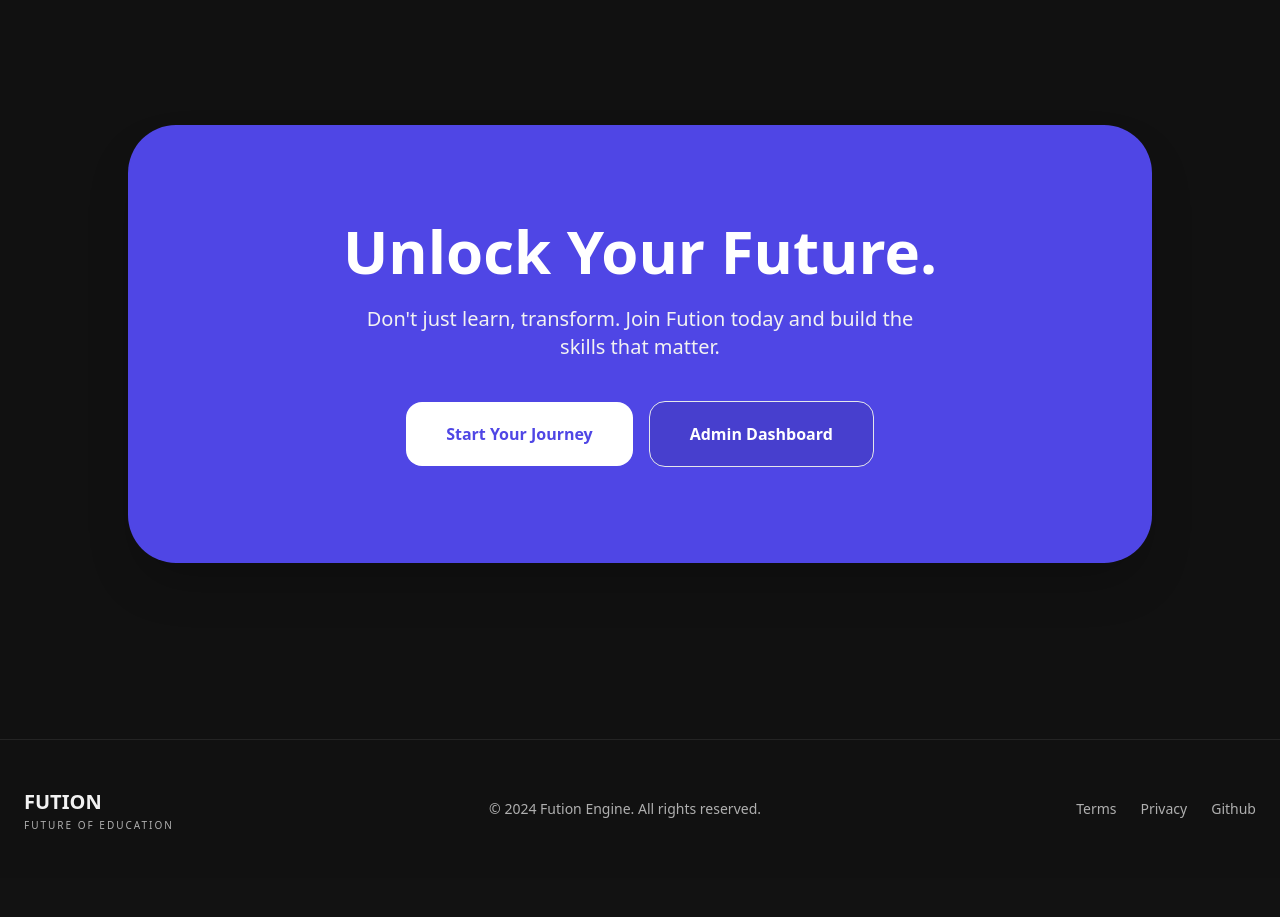
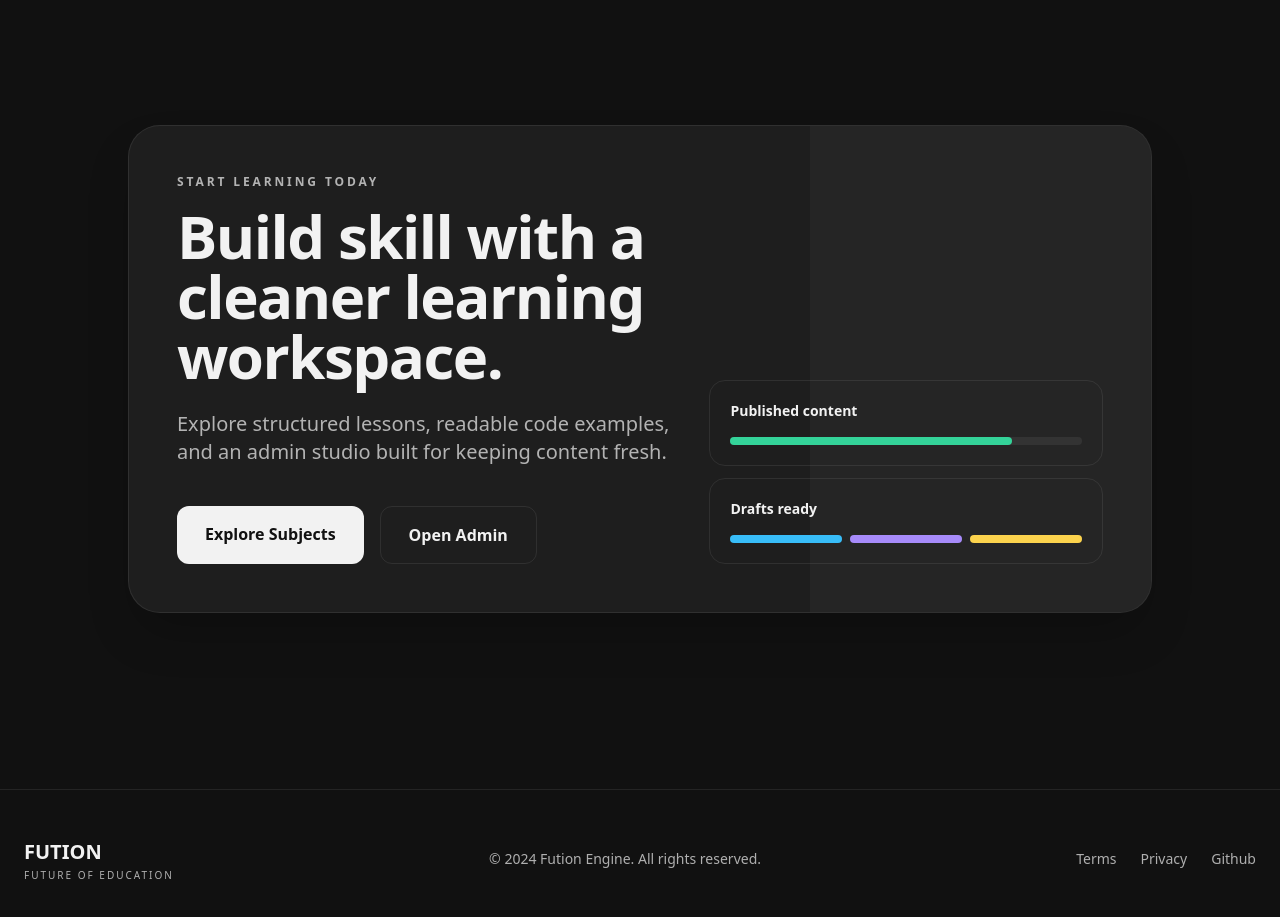
Before and after one commit to RaihanAizvan/Fution, a Vue app: page / in a window 1280 px wide. Shown: the part 2260-3177 px from the top of the page. Before the commit the page ends 3138 px from the top, so only its background shows below. Built offline with nearby package versions, Linux system fonts and the light colour scheme.

Commit message:
refactor: redesign home cta section

```diff
--- a/src/views/HomeView.vue
+++ b/src/views/HomeView.vue
@@ -148,29 +148,47 @@
 
     <!-- CTA Section -->
     <section class="relative px-6 py-24 mb-20">
-      <div class="relative mx-auto max-w-5xl overflow-hidden rounded-[3rem] bg-[var(--cta-bg)] p-12 text-center md:p-24 shadow-2xl">
-        <div class="relative z-10">
-          <h2 class="text-4xl font-black text-[var(--cta-text)] md:text-6xl">Unlock Your Future.</h2>
-          <p class="mx-auto mt-6 max-w-xl text-[var(--cta-text)]/80 md:text-xl font-medium">
-            Don't just learn, transform. Join Fution today and build the skills that matter.
+      <div class="relative mx-auto grid max-w-5xl overflow-hidden rounded-[2rem] border border-[var(--app-border)] bg-[var(--panel-bg)] p-8 shadow-2xl md:grid-cols-[1.15fr_0.85fr] md:p-12">
+        <div class="relative z-10 text-left">
+          <p class="text-xs font-bold uppercase tracking-[0.24em] text-[var(--app-muted)]">Start learning today</p>
+          <h2 class="mt-4 max-w-2xl text-4xl font-black tracking-tight text-[var(--app-text)] md:text-6xl">
+            Build skill with a cleaner learning workspace.
+          </h2>
+          <p class="mt-6 max-w-xl text-[var(--app-muted)] md:text-xl">
+            Explore structured lessons, readable code examples, and an admin studio built for keeping content fresh.
           </p>
-          <div class="mt-10 flex flex-col items-center justify-center gap-4 sm:flex-row">
+          <div class="mt-10 flex flex-col gap-4 sm:flex-row">
             <RouterLink
               to="/subjects"
-              class="rounded-2xl bg-[var(--cta-text)] px-10 py-5 font-black text-[var(--cta-bg)] transition hover:scale-105 active:scale-95"
+              class="inline-flex justify-center rounded-xl bg-[var(--app-text)] px-7 py-4 font-bold text-[var(--app-bg)] transition hover:opacity-90 active:scale-95"
             >
-              Start Your Journey
+              Explore Subjects
             </RouterLink>
             <RouterLink
               to="/admin"
-              class="rounded-2xl border border-[var(--cta-text)]/20 bg-black/10 px-10 py-5 font-black text-[var(--cta-text)] transition hover:bg-black/20 active:scale-95"
+              class="inline-flex justify-center rounded-xl border border-[var(--app-border)] bg-[var(--app-bg)]/40 px-7 py-4 font-bold text-[var(--app-text)] transition hover:bg-[var(--sidebar-active)] active:scale-95"
             >
-              Admin Dashboard
+              Open Admin
             </RouterLink>
           </div>
         </div>
-        <!-- Decorative bg -->
-        <div class="absolute top-0 right-0 h-full w-1/2 bg-[var(--cta-text)]/5 skew-x-12 translate-x-1/2"></div>
+        <div class="relative z-10 mt-10 grid content-end gap-3 md:mt-0">
+          <div class="rounded-2xl border border-[var(--app-border)] bg-[var(--app-bg)]/45 p-5">
+            <p class="text-sm font-semibold text-[var(--app-text)]">Published content</p>
+            <div class="mt-4 h-2 rounded-full bg-[var(--sidebar-active)]">
+              <div class="h-full w-4/5 rounded-full bg-emerald-400"></div>
+            </div>
+          </div>
+          <div class="rounded-2xl border border-[var(--app-border)] bg-[var(--app-bg)]/45 p-5">
+            <p class="text-sm font-semibold text-[var(--app-text)]">Drafts ready</p>
+            <div class="mt-4 flex gap-2">
+              <span class="h-2 flex-1 rounded-full bg-sky-400"></span>
+              <span class="h-2 flex-1 rounded-full bg-violet-400"></span>
+              <span class="h-2 flex-1 rounded-full bg-amber-300"></span>
+            </div>
+          </div>
+        </div>
+        <div class="pointer-events-none absolute inset-y-0 right-0 w-1/3 bg-[var(--app-bg-glow)]"></div>
       </div>
     </section>
 
```
